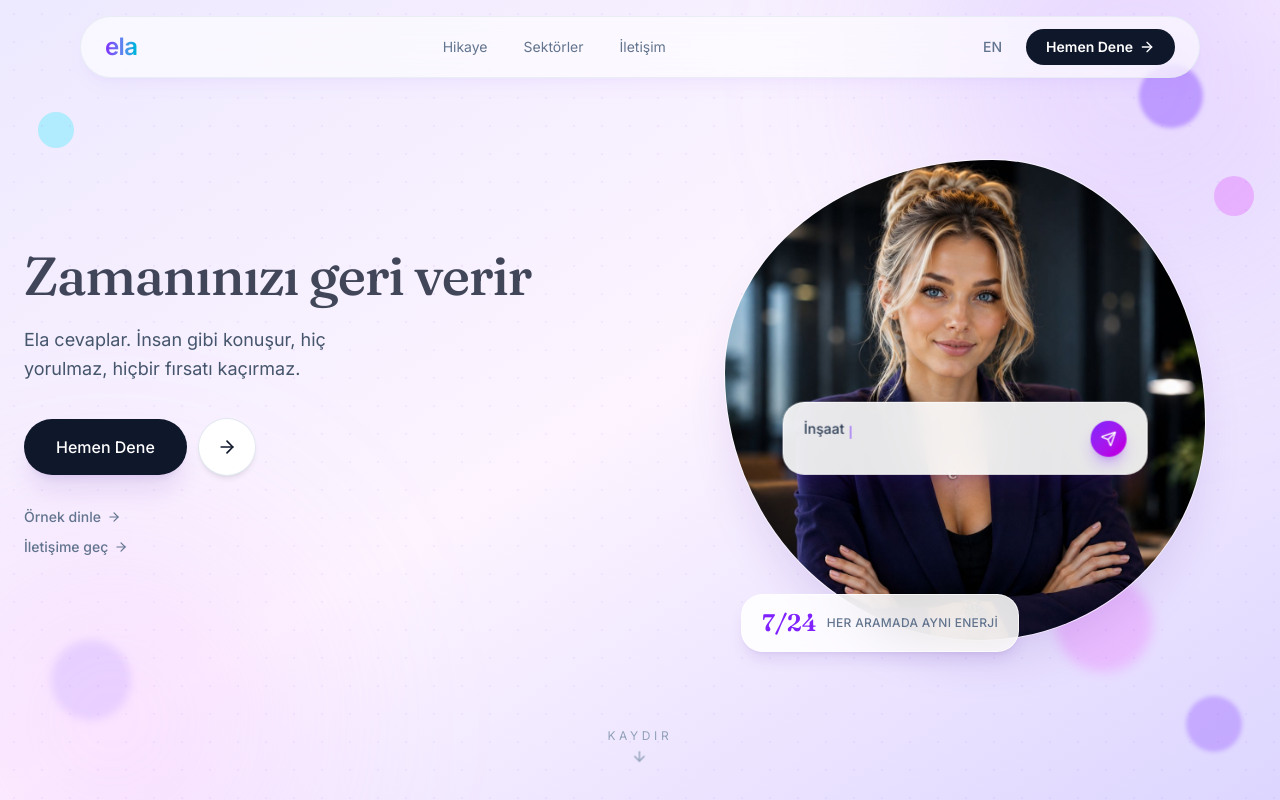
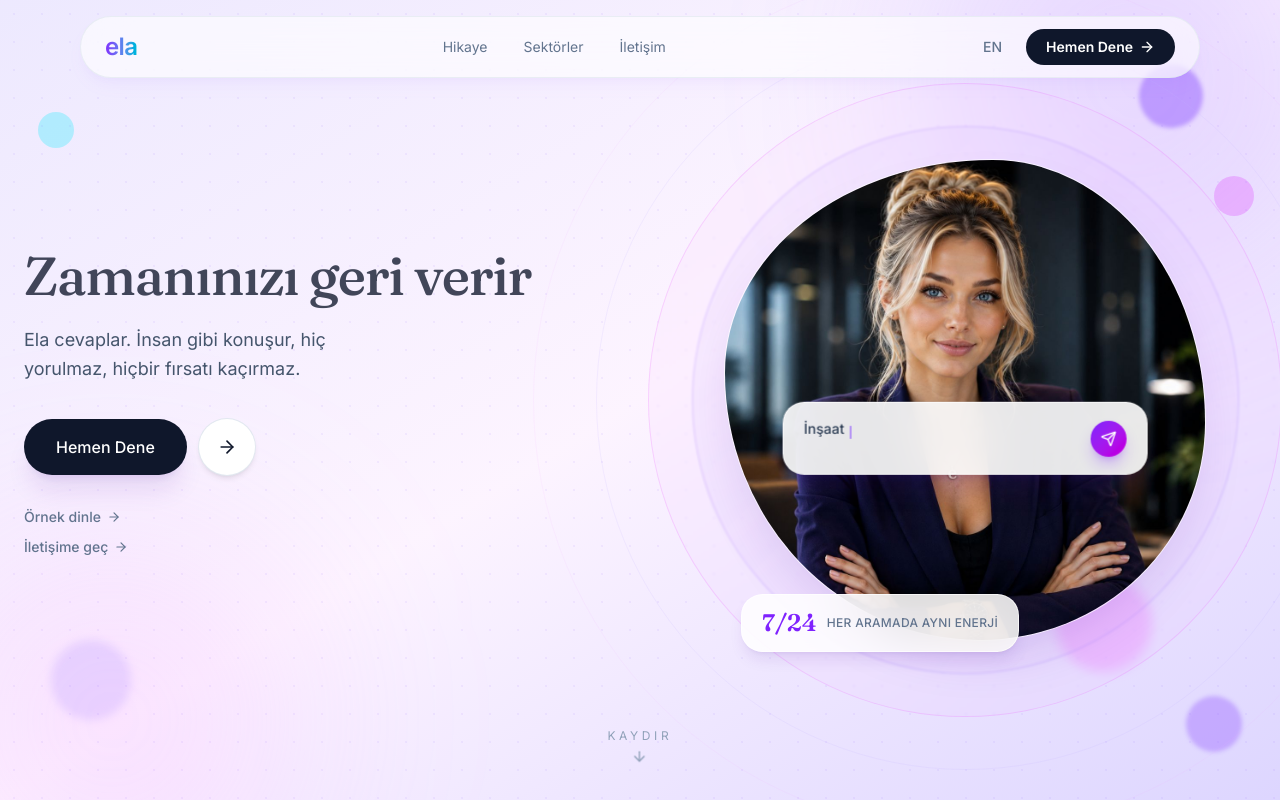
Before and after one commit to anilbatir/ela-sesli-asistan, a Next.js app: page / in a window 1280 px wide. Shown: the top 800 px of the page. Built offline with nearby package versions, Linux system fonts and the light colour scheme.

Commit message:
Ela'nın fotoğrafının arkasına fareyi katmanlı gecikmeyle takip eden yankı halkaları ekle; fare ekrandan çıkınca halkalar yay efektiyle merkeze döner
Co-Authored-By: Claude Sonnet 5 <noreply@anthropic.com>

```diff
--- a/src/app/page.tsx
+++ b/src/app/page.tsx
@@ -263,6 +263,13 @@ export default function Home() {
       const heroOrb2 = gsap.quickTo(".hero-orb-2", "x", { duration: 2, ease: "power3.out" });
       const heroOrb2y = gsap.quickTo(".hero-orb-2", "y", { duration: 2, ease: "power3.out" });
 
+      /* Yankı halkaları: her katman bir öncekinden daha geç ve daha güçlü tepki verir */
+      const RING_STRENGTH = [16, 30, 46, 64];
+      const ringSetters = RING_STRENGTH.map((_, i) => ({
+        x: gsap.quickTo(`.hero-ring-${i + 1}`, "x", { duration: 0.55 + i * 0.35, ease: "power3.out" }),
+        y: gsap.quickTo(`.hero-ring-${i + 1}`, "y", { duration: 0.55 + i * 0.35, ease: "power3.out" }),
+      }));
+
       const onMove = (e: MouseEvent) => {
         const nx = e.clientX / window.innerWidth - 0.5;
         const ny = e.clientY / window.innerHeight - 0.5;
@@ -277,8 +284,18 @@ export default function Home() {
         heroOrb1y(ny * 35);
         heroOrb2(nx * -55);
         heroOrb2y(ny * -40);
+        ringSetters.forEach(({ x, y }, i) => {
+          x(nx * RING_STRENGTH[i]);
+          y(ny * RING_STRENGTH[i] * 0.8);
+        });
       };
       window.addEventListener("mousemove", onMove);
+
+      /* Fare ekrandan çıkınca halkalar yay efektiyle merkeze döner */
+      const onLeaveWindow = () => {
+        gsap.to(".hero-ring", { x: 0, y: 0, duration: 1.3, ease: "elastic.out(1, 0.4)" });
+      };
+      document.addEventListener("mouseleave", onLeaveWindow);
 
       /* Aura: sürekli yaşayan hareket */
       gsap.to(".orb-a", { rotation: 360, duration: 80, repeat: -1, ease: "none" });
@@ -349,7 +366,10 @@ export default function Home() {
         });
       });
 
-      return () => window.removeEventListener("mousemove", onMove);
+      return () => {
+        window.removeEventListener("mousemove", onMove);
+        document.removeEventListener("mouseleave", onLeaveWindow);
+      };
     },
     { scope: root }
   );
@@ -571,6 +591,14 @@ export default function Home() {
 
           {/* Sağ: Ela'nın dairesel görseli + soru çubuğu */}
           <div className="hero-photo relative mx-auto aspect-square w-full max-w-[22rem] sm:max-w-[26rem] lg:max-w-[30rem]">
+            {/* Fareyi takip eden yankı halkaları */}
+            <div aria-hidden className="pointer-events-none absolute inset-0 -z-10">
+              <span className="hero-ring hero-ring-1 absolute inset-[-7%] rounded-full border border-violet-400/35 bg-gradient-to-br from-violet-300/12 to-fuchsia-300/6 backdrop-blur-[1px]" />
+              <span className="hero-ring hero-ring-2 absolute inset-[-16%] rounded-full border border-fuchsia-400/24 bg-fuchsia-300/6 backdrop-blur-[1px]" />
+              <span className="hero-ring hero-ring-3 absolute inset-[-27%] rounded-full border border-violet-300/16" />
+              <span className="hero-ring hero-ring-4 absolute inset-[-40%] rounded-full border border-fuchsia-300/10" />
+            </div>
+
             <div className="liquid-photo-mask absolute inset-0 overflow-hidden shadow-2xl shadow-violet-900/15 ring-1 ring-white/70">
               <Image
                 src="/ela.jpg"
```
